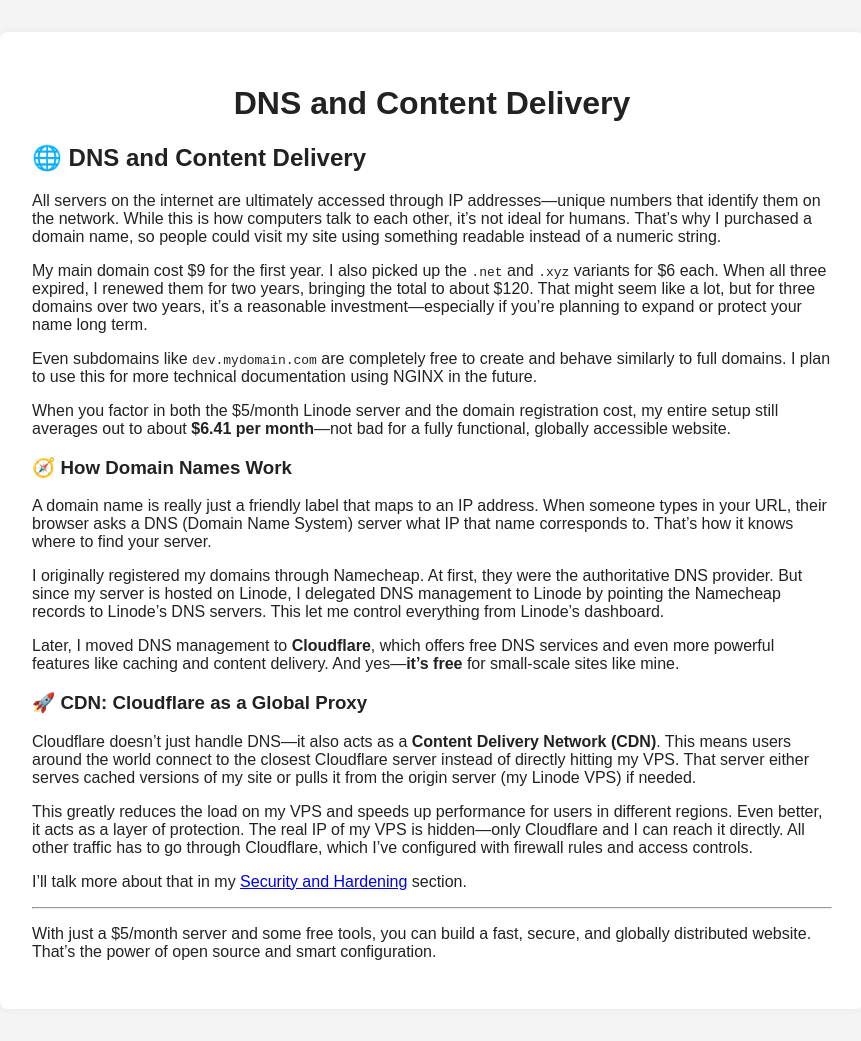
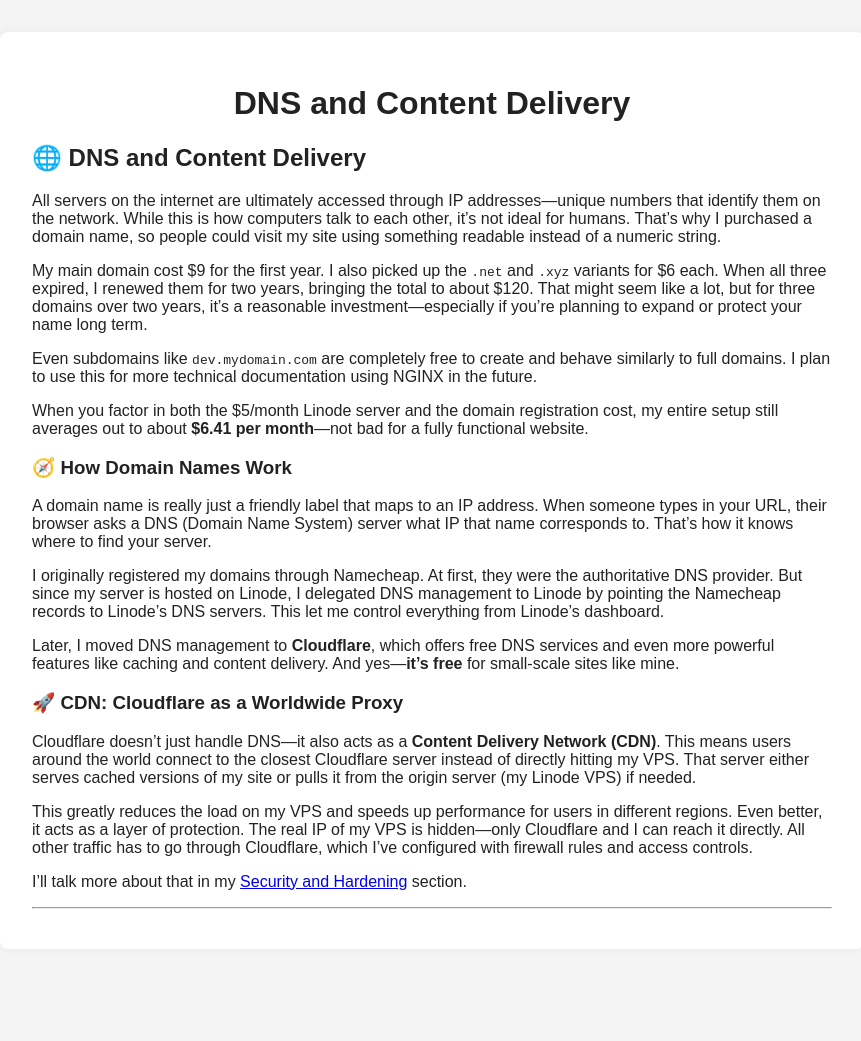
Before and after one commit to stationaryreality/Wordpress-Customization, a Jekyll site: the page built from docs/dns.md, in a window 1280 px wide. Shown: the whole page, without its empty margins (208-1069 px from the left). Built offline with Jekyll 4.4.1, drawn with Linux system fonts in a browser that asks for light colours; after the commit the page ends 981 px from its top, so only the background shows below that.

```diff
--- a/docs/dns.md
+++ b/docs/dns.md
@@ -11,7 +11,7 @@ My main domain cost $9 for the first year. I also picked up the `.net` and `.xyz
 
 Even subdomains like `dev.mydomain.com` are completely free to create and behave similarly to full domains. I plan to use this for more technical documentation using NGINX in the future.
 
-When you factor in both the $5/month Linode server and the domain registration cost, my entire setup still averages out to about **$6.41 per month**—not bad for a fully functional, globally accessible website.
+When you factor in both the $5/month Linode server and the domain registration cost, my entire setup still averages out to about **$6.41 per month**—not bad for a fully functional website.
 
 ### 🧭 How Domain Names Work
 
@@ -21,7 +21,7 @@ I originally registered my domains through Namecheap. At first, they were the au
 
 Later, I moved DNS management to **Cloudflare**, which offers free DNS services and even more powerful features like caching and content delivery. And yes—**it’s free** for small-scale sites like mine.
 
-### 🚀 CDN: Cloudflare as a Global Proxy
+### 🚀 CDN: Cloudflare as a Worldwide Proxy
 
 Cloudflare doesn’t just handle DNS—it also acts as a **Content Delivery Network (CDN)**. This means users around the world connect to the closest Cloudflare server instead of directly hitting my VPS. That server either serves cached versions of my site or pulls it from the origin server (my Linode VPS) if needed.
 
@@ -30,5 +30,3 @@ This greatly reduces the load on my VPS and speeds up performance for users in d
 I'll talk more about that in my [Security and Hardening](security.md) section.
 
 ---
-
-With just a $5/month server and some free tools, you can build a fast, secure, and globally distributed website. That’s the power of open source and smart configuration.
```
